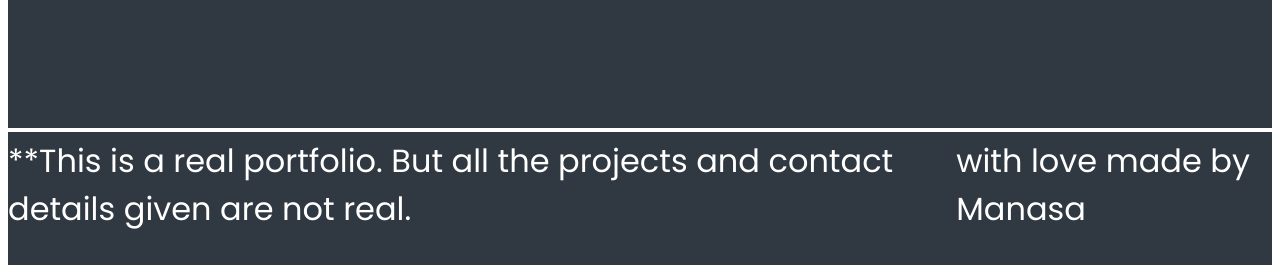
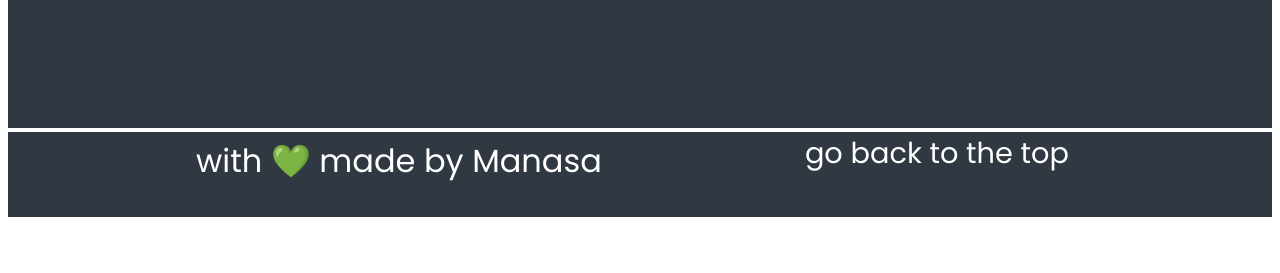
Before and after one commit to manasag0/manasa.github.io, a plain HTML site: page index.html in a window 1280 px wide. Shown: the part 2698-2971 px from the top of the page. After the commit the page ends 2923 px from the top, so only its background shows below. Drawn offline with Linux system fonts and the light colour scheme.

Commit message:
Update index.html

```diff
--- a/index.html
+++ b/index.html
@@ -18,7 +18,7 @@
   </head>
   <body>
     <nav id="navbar">
-     <a href="welcome-section" target="_self">About Me</a>
+     <a href="#welcome-section" target="_self">About Me</a>
      <a href="#projects">Projects</a>
      <a href="#contact">Contact Me</a>
     </nav>
@@ -65,9 +65,9 @@
         <a href="mailto:manasa.g7890@hotmail.com" class="button contact-details"><i class="fas fa-at">mail me</i></a>
     </section>
     <footer>
-      <p>**This is a real portfolio. But all the projects and contact details given are not real.</p>
-      <p>with love made by Manasa</p>
 
+      <p>with 💚 made by Manasa</p>
+    <a href="#welcome-section">go back to the top</a>
     </footer>
   </body>
 </html>
```
